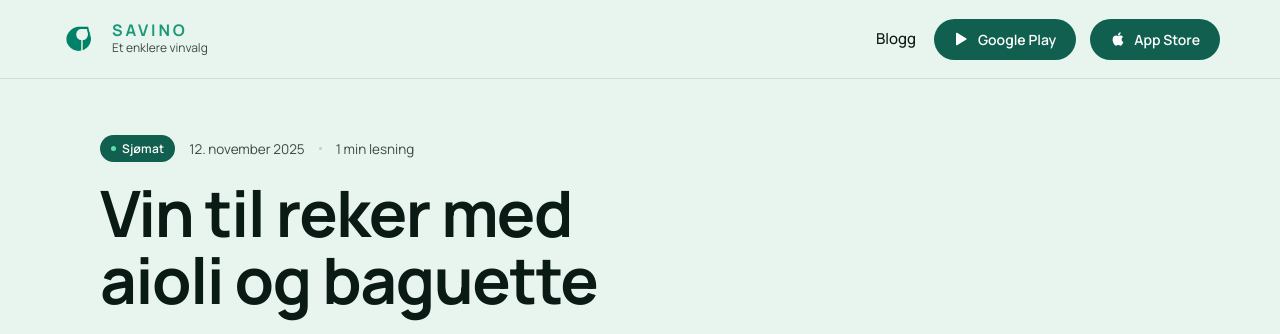
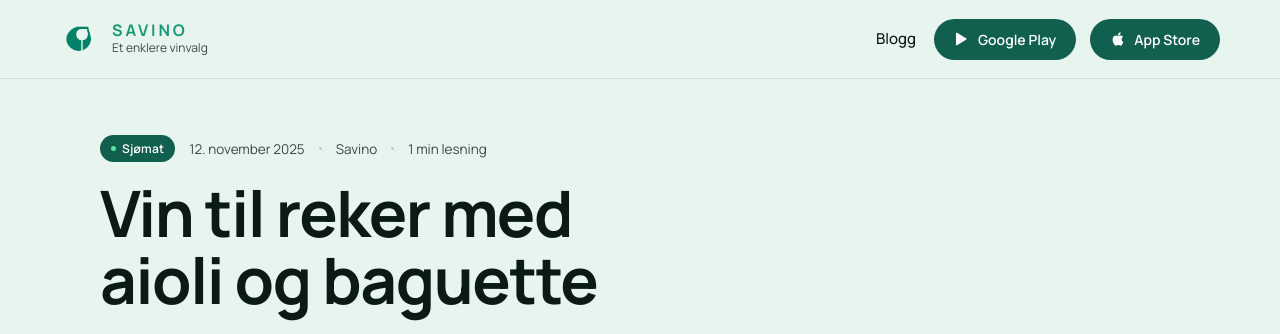
Before and after one commit to timkirstein/savino-support, a Jekyll site: the page built from _posts/2025-11-12-vin-til-reker.md, in a window 1280 px wide and 900 px high. Shown: the top 334 px of the window. Built offline with Jekyll 4.4.1, drawn with Linux system fonts in a browser that asks for light colours.

Commit message:
Replace author with 'Savino' in post meta row
https://claude.ai/code/session_01E6W6RsfuiBiZpADR2Noo7g

```diff
--- a/_includes/meta-row.html
+++ b/_includes/meta-row.html
@@ -4,20 +4,13 @@
 {% assign year        = page.date | date: "%Y" %}
 {% assign words       = content | number_of_words %}
 {% assign read_time   = words | divided_by: 220 | plus: 1 %}
-{% if page.author %}{% assign author = site.data.authors[page.author] %}{% endif %}
-
 <div class="meta-row">
   {% if page.category %}
   <span class="cat">{{ page.category }}</span>
   {% endif %}
   <span>{{ day }}. {{ nor_month }} {{ year }}</span>
-  {% if author %}
   <span class="dot" aria-hidden="true"></span>
-  <span class="author">
-    <span class="author-avatar" aria-hidden="true">{{ author.initials }}</span>
-    {{ author.name }}
-  </span>
-  {% endif %}
+  <span>Savino</span>
   <span class="dot" aria-hidden="true"></span>
   <span>{{ read_time }} min lesning</span>
 </div>
```
